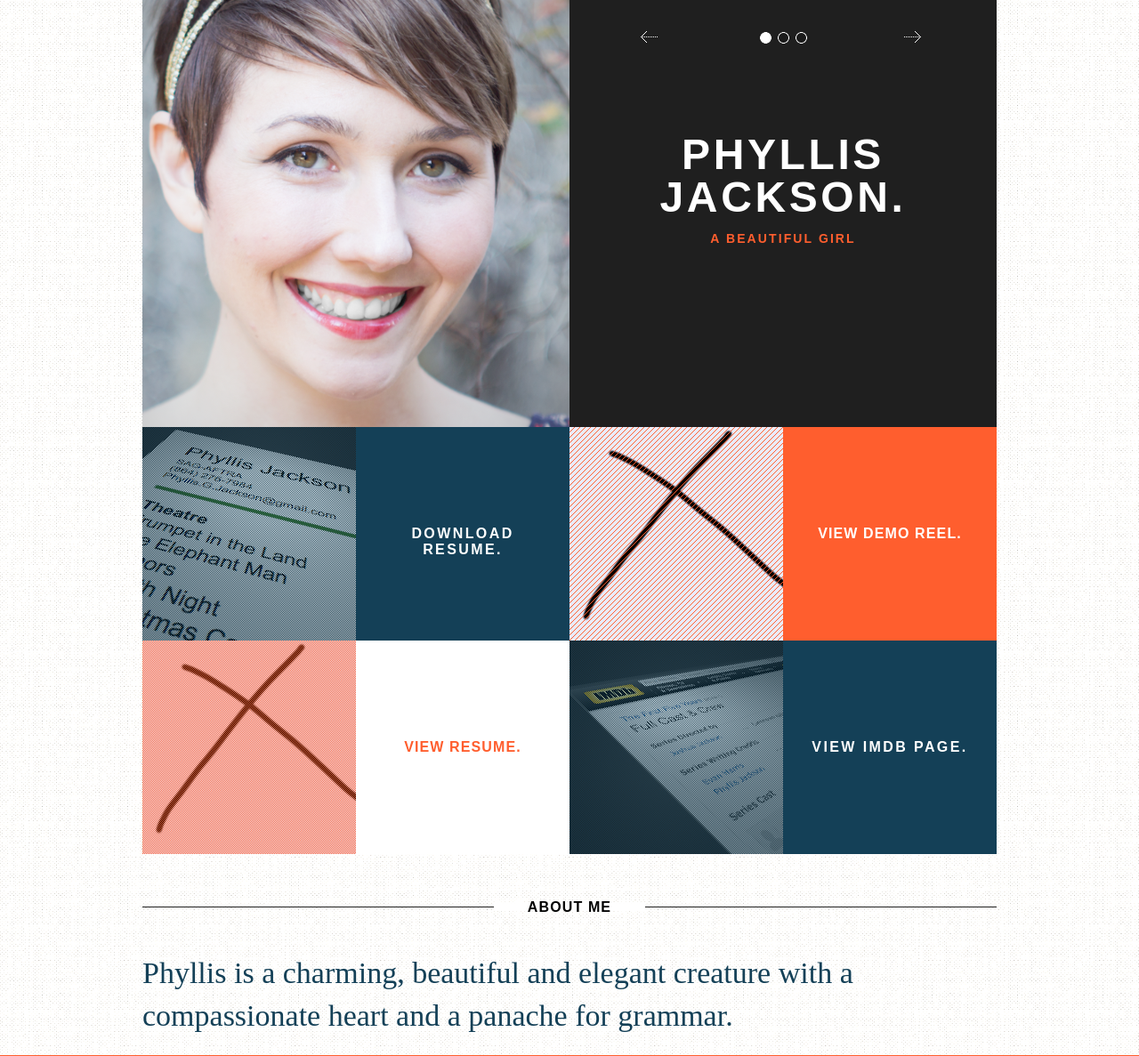
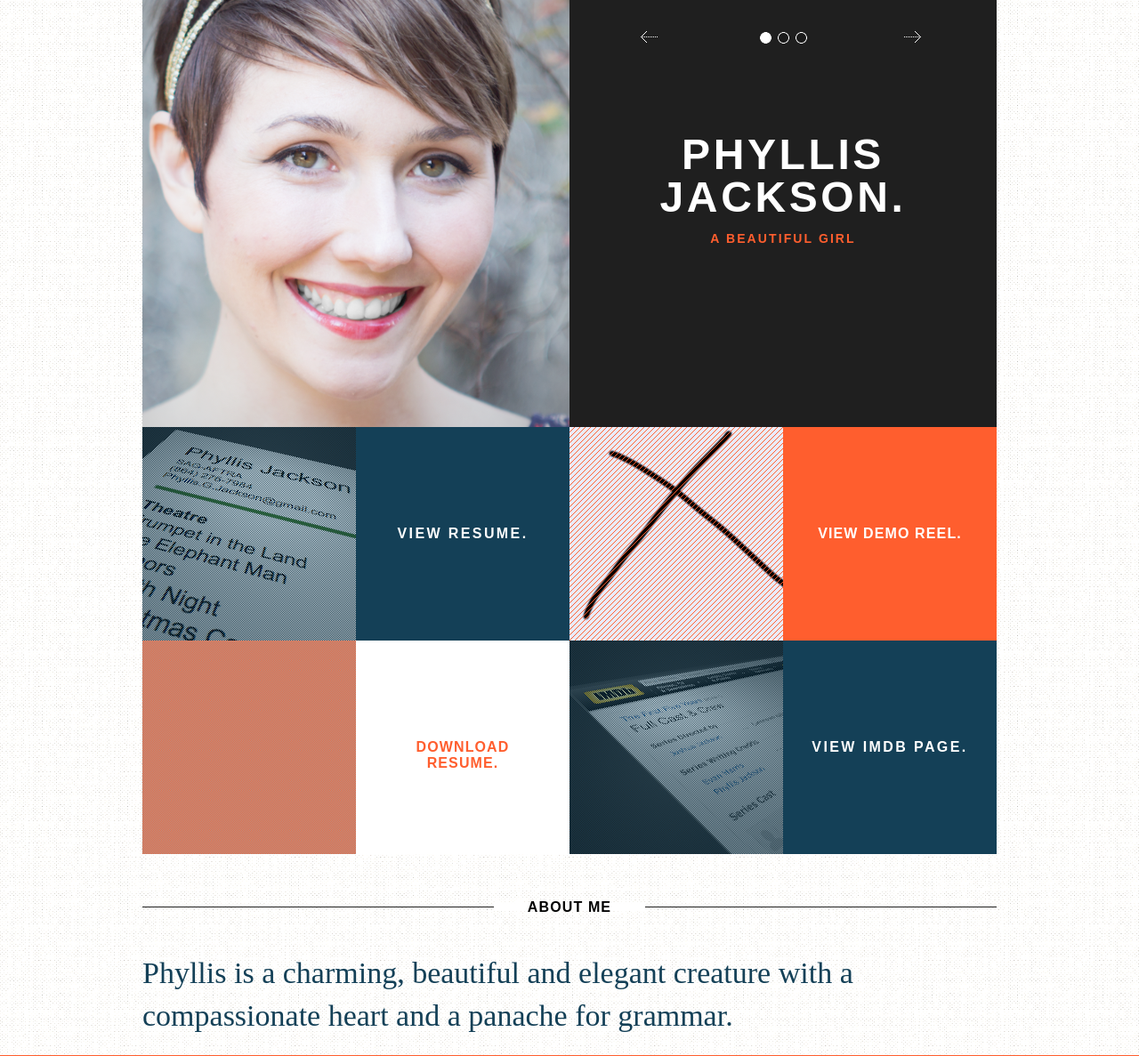
Before and after one commit to AgentJJ24/phyllisSite, a Flask app: page / in a window 1280 px wide. Shown: the top 1187 px of the page at 89% size. Run offline with Flask 2, Linux system fonts and the light colour scheme; some libraries are stand-ins or nearby versions; grey boxes are pictures that could not be loaded.

Commit message:
Added resumedlpic

```diff
--- a/app/templates/index.html
+++ b/app/templates/index.html
@@ -59,7 +59,7 @@
                         <img class="attachment-square_thumbnail wp-post-image" width=240 height=240 alt="Phyllis Resume pic" src="/static/images/resumepic.jpg"></img>
                     </div>
                     <a class="texture-1" href="/static/pdf/PhyllisJACKSON_Resume.pdf">
-                        <h2 style="padding-top: 111px;">Download Resume.</h2>
+                        <h2 style="padding-top: 111px;">View Resume.</h2>
                     </a>
 
                     <div class="smallbox orange">
@@ -72,10 +72,10 @@ is Resume pic" src="/static/images/temp1.png"></img>
 
                     <div class="smallbox white">
                         <img class="attachment-square_thumbnail wp-post-image" width=240 height=240 alt="Phyll
-is Resume pic" src="/static/images/temp1.png"></img>
+is Resume pic" src="/static/images/resumedlpic.jpg"></img>
                     </div>
                     <a class="texture-3" href="/static/pdf/PhyllisJACKSON_Resume.pdf">
-                        <h2 style="padding-top: 111px;">View Resume.</h2>
+                        <h2 style="padding-top: 111px;">Download Resume.</h2>
                     </a>
 
                     <div class="smallbox blue">
```
Also changed, not shown: app/static/images/resumedlpic_00000.jpg (added).
